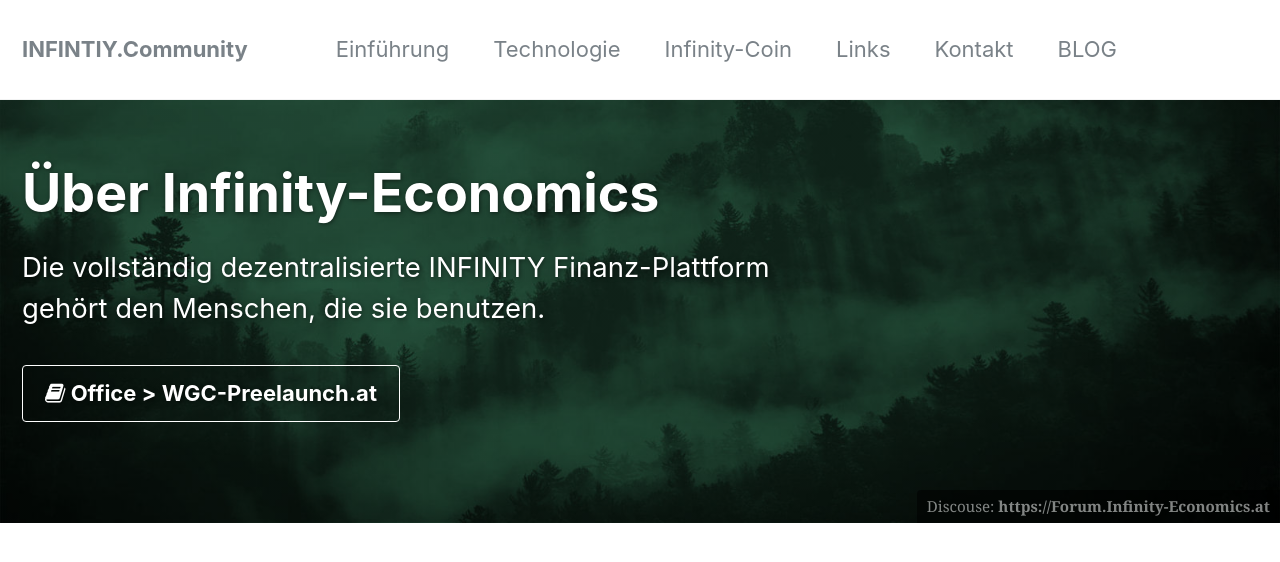
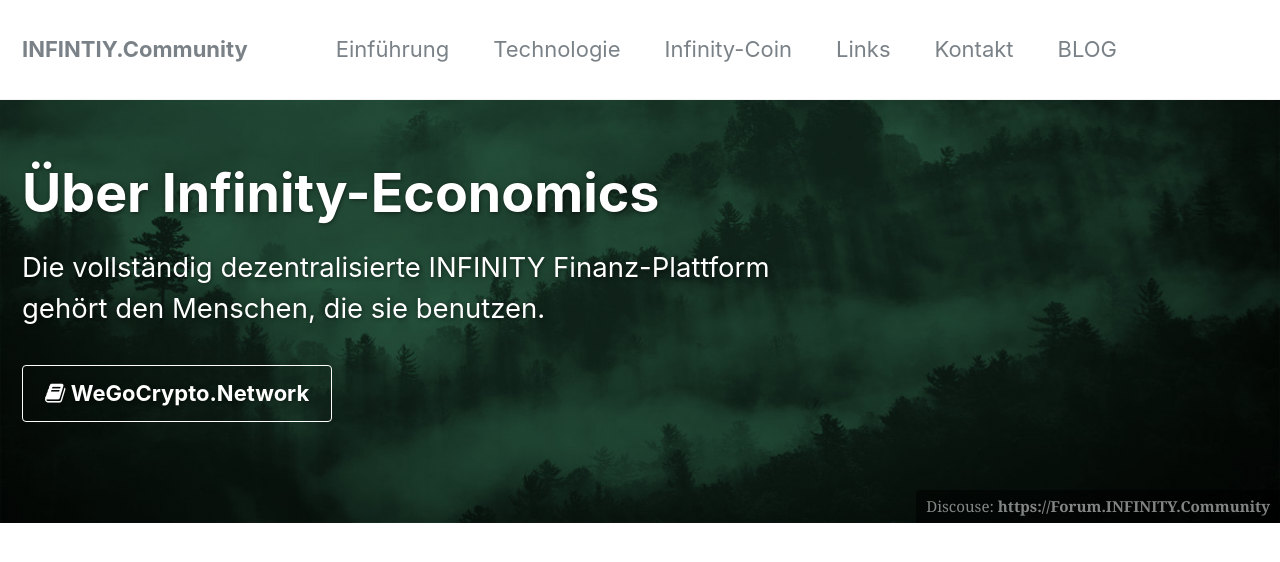
Before and after one commit to infinity-economics/WhitePaper, a Jekyll site: the page built from _docs/01-about.md, in a window 1280 px wide and 900 px high, cut to the strip 0-563 px from the top of the window. Built offline with Jekyll 4.4.1, drawn with Linux system fonts in a browser that asks for light colours.

Commit message:
Update 01-about.md

```diff
--- a/_docs/01-about.md
+++ b/_docs/01-about.md
@@ -6,9 +6,9 @@ header:
   overlay_image: /assets/images/unsplash-image-1-gruen.jpg
   overlay_color: "#57be8b"   #overlay_color: "#5e616c"
   overlay_filter: 0.5 # same as adding an opacity of 0.5 to a black background
-  caption: "Discouse: [**https://Forum.Infinity-Economics.at**](https://Forum.Infinity-EconomicyptoWorld.com){:target='_blank'}"
-  cta_label: "<i class='fa fa-book'></i> Office > WGC-Preelaunch.at"
-  cta_url: "http://WGC-Preelaunch.at/"
+  caption: "Discouse: [**https://Forum.INFINITY.Community**](https://Forum.INFINITY.Community){:target='_blank'}"
+  cta_label: "<i class='fa fa-book'></i> WeGoCrypto.Network"
+  cta_url: "http://WeGoCrypto.network"
 modified:  2017-01-231T10:13:32-04:00
 author_profile: false
 sidebar:
```
